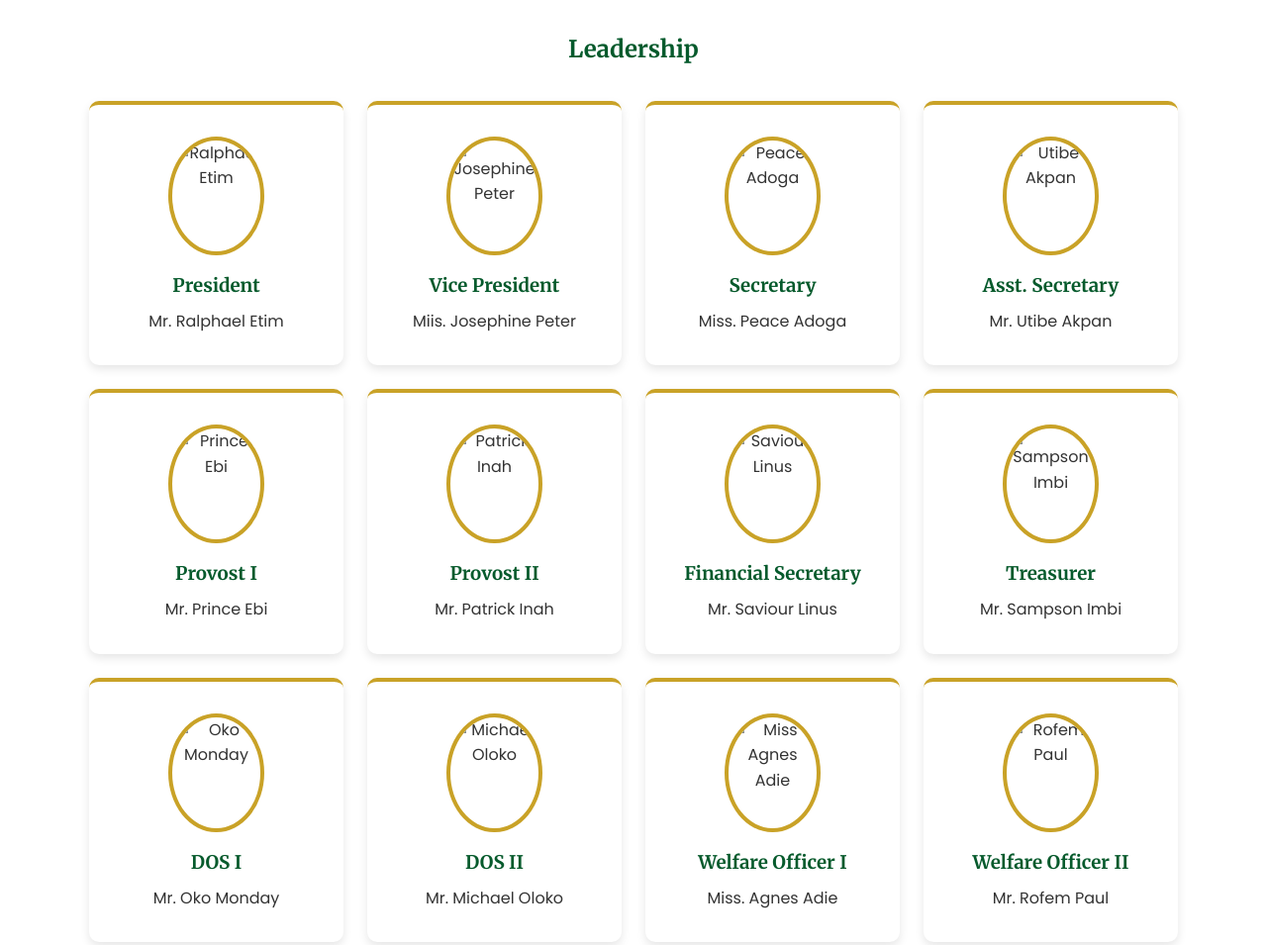
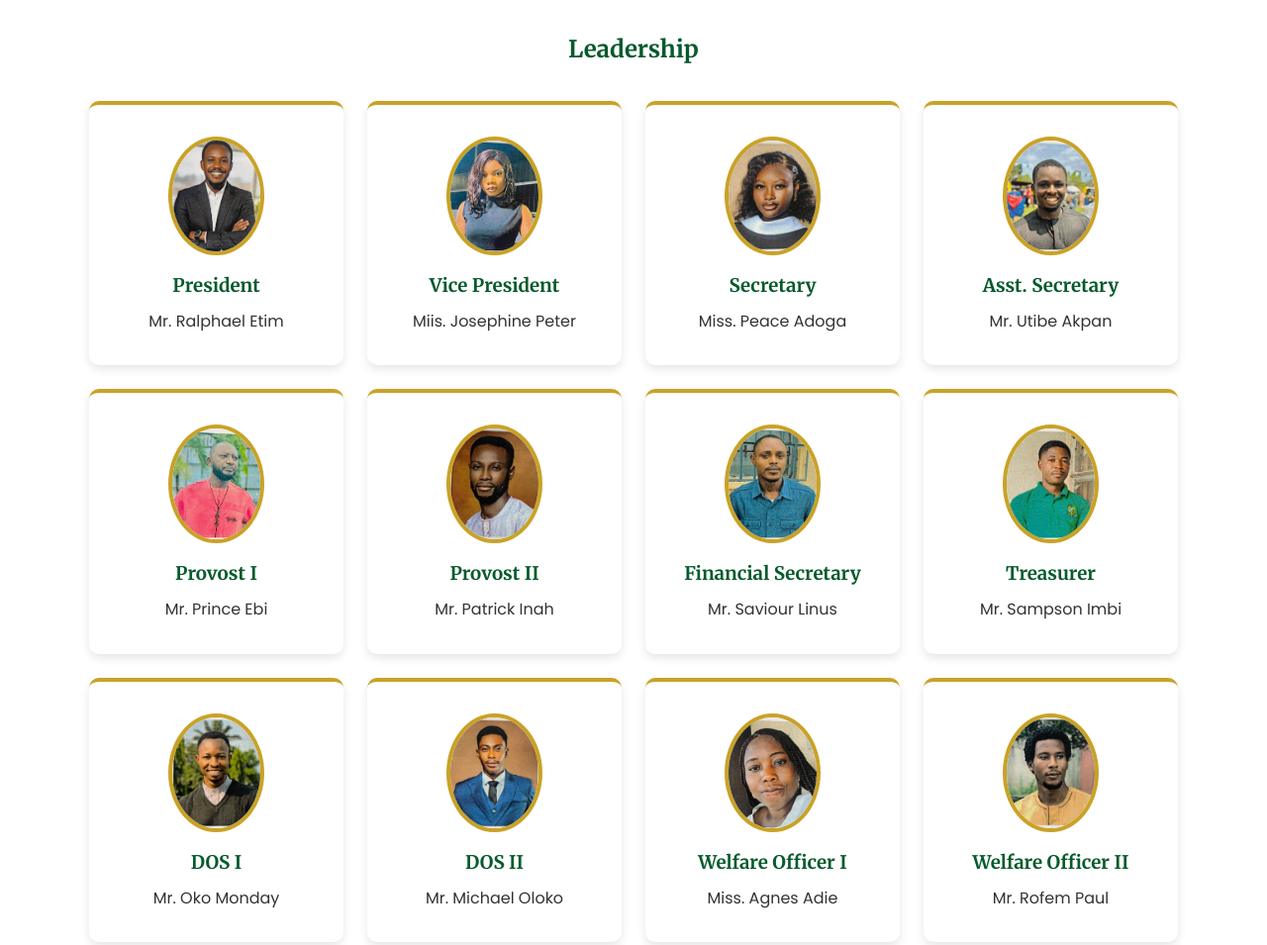
Before and after one commit to Tomgarh/CYON-WEBSITE, a plain HTML site: page index.html in a window 1280 px wide. Shown: the part 1320-2275 px from the top of the page at 99% size. Drawn offline with Linux system fonts and the light colour scheme.

Commit message:
Update index.html

```diff
--- a/index.html
+++ b/index.html
@@ -14,7 +14,7 @@
     <nav class="container navbar">
       <a href="#home" class="brand">
         <img
-          src="img/cyon_logo.jpeg"
+          src="cyon_logo.jpeg"
           alt="Catholic Youth Organization of Nigeria Logo"
           class="cyon-logo"
           width="50"
@@ -88,73 +88,73 @@
 
       <div class="cards">
         <div class="card">
-          <img src="img/ralphetim.jpeg" alt="Ralphael Etim">
+          <img src="ralphetim.jpeg" alt="Ralphael Etim">
           <h3>President</h3>
           <p>Mr. Ralphael Etim</p>
         </div>
 
         <div class="card">
-          <img src="img/joepeter.jpeg" alt="Josephine Peter">
+          <img src="joepeter.jpeg" alt="Josephine Peter">
           <h3>Vice President</h3>
           <p>Miis. Josephine Peter</p>
         </div>
 
         <div class="card">
-          <img src="img/peaceadoga.jpeg" alt="Peace Adoga">
+          <img src="peaceadoga.jpeg" alt="Peace Adoga">
           <h3>Secretary</h3>
           <p>Miss. Peace Adoga</p>
         </div>
 
         <div class="card">
-          <img src="img/utibeakpan.jpeg" alt="Utibe Akpan">
+          <img src="utibeakpan.jpeg" alt="Utibe Akpan">
           <h3>Asst. Secretary</h3>
           <p>Mr. Utibe Akpan</p>
         </div>
 
         <div class="card">
-          <img src="img/princeebi.jpeg" alt="Prince Ebi">
+          <img src="princeebi.jpeg" alt="Prince Ebi">
           <h3>Provost I</h3>
           <p>Mr. Prince Ebi</p>
         </div>
 
         <div class="card">
-          <img src="img/patinah.jpeg" alt="Patrick Inah">
+          <img src="patinah.jpeg" alt="Patrick Inah">
           <h3>Provost II</h3>
           <p>Mr. Patrick Inah</p>
         </div>
 
         <div class="card">
-          <img src="img/savlinus.jpeg" alt="Saviour Linus">
+          <img src="savlinus.jpeg" alt="Saviour Linus">
           <h3>Financial Secretary</h3>
           <p>Mr. Saviour Linus</p>
         </div>
 
         <div class="card">
-          <img src="img/sampsonimbi.jpeg" alt="Sampson Imbi">
+          <img src="sampsonimbi.jpeg" alt="Sampson Imbi">
           <h3>Treasurer</h3>
           <p>Mr. Sampson Imbi</p>
         </div>
 
         <div class="card">
-          <img src="img/okomoday.jpeg" alt="Oko Monday">
+          <img src="okomoday.jpeg" alt="Oko Monday">
           <h3>DOS I</h3>
           <p>Mr. Oko Monday</p>
         </div>
 
         <div class="card">
-          <img src="img/olokomike.jpeg" alt="Michael Oloko">
+          <img src="olokomike.jpeg" alt="Michael Oloko">
           <h3>DOS II</h3>
           <p>Mr. Michael Oloko</p>
         </div>
 
         <div class="card">
-          <img src="img/agnesadie.jpeg" alt="Miss Agnes Adie">
+          <img src="agnesadie.jpeg" alt="Miss Agnes Adie">
           <h3>Welfare Officer I</h3>
           <p>Miss. Agnes Adie</p>
         </div>
 
         <div class="card">
-          <img src="img/rofempaul.jpeg" alt="Rofem Paul">
+          <img src="rofempaul.jpeg" alt="Rofem Paul">
           <h3>Welfare Officer II</h3>
           <p>Mr. Rofem Paul</p>
         </div>
```
